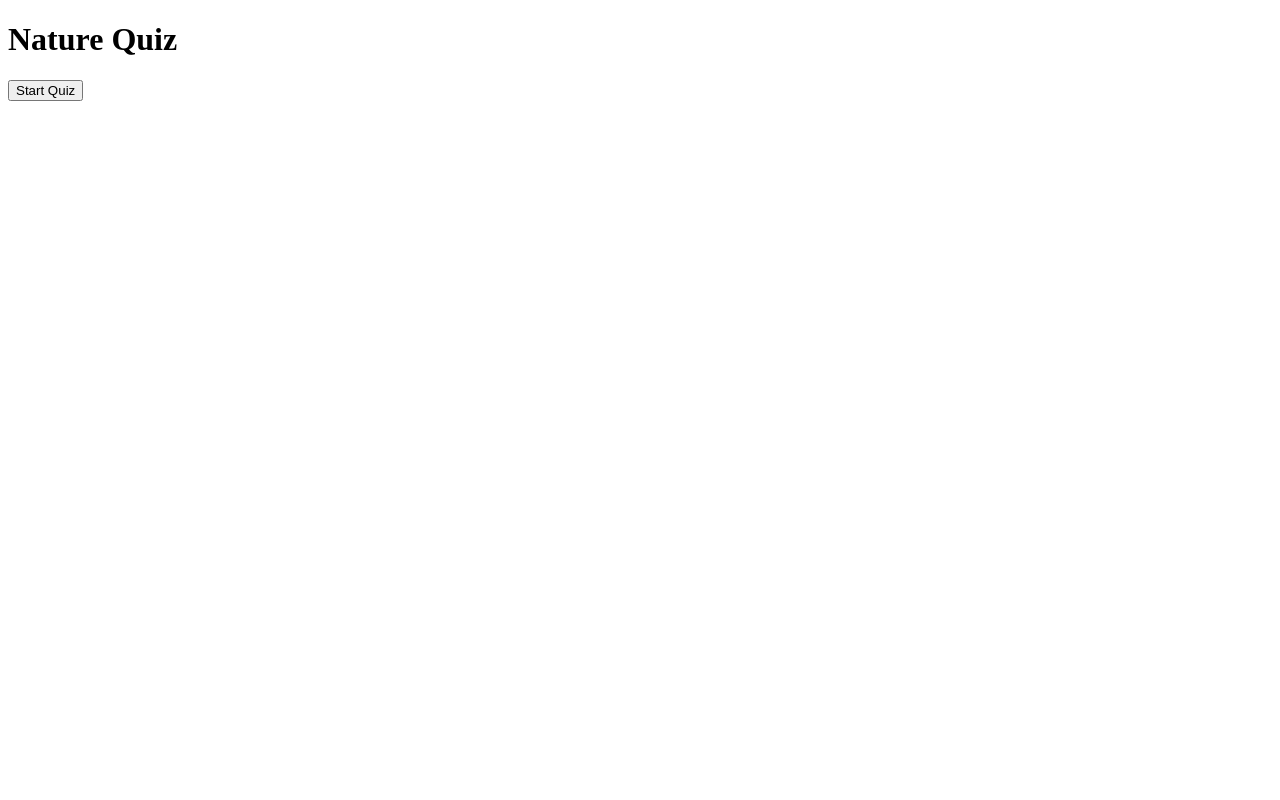
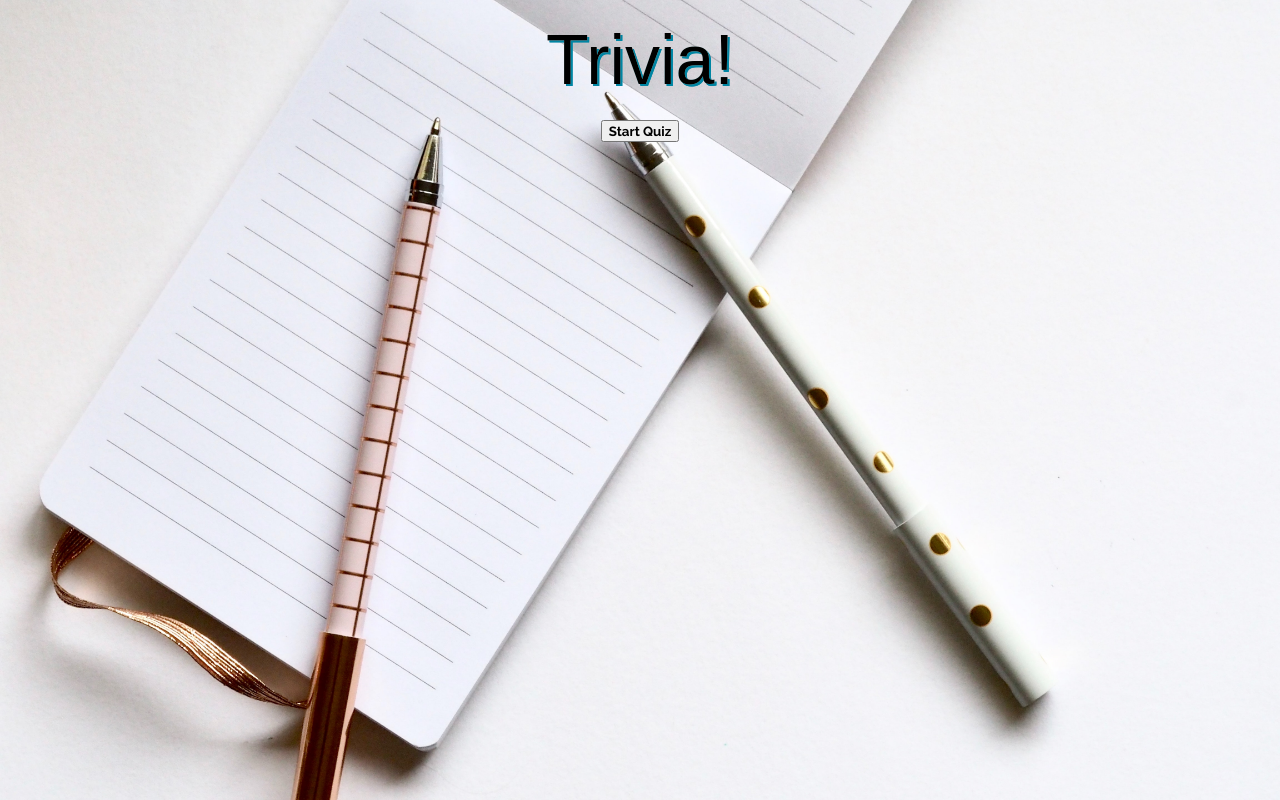
Before and after one commit to pazjenni04/quiz-app_react-ts, a React (Create React App) app: page / in a window 1280 px wide. Built offline with nearby package versions, Linux system fonts and the light colour scheme.

Commit message:
adding styling to quiz

```diff
--- /dev/null
+++ b/src/App.styles.tsx
@@ -0,0 +1,64 @@
+import styled, { createGlobalStyle } from "styled-components";
+import BackgroundImage from "./images/trivia.jpg";
+
+export const GlobalStyle = createGlobalStyle`
+html {
+  height: 100%;
+}
+
+body {
+  background-image: url(${BackgroundImage});
+  background-size: cover;
+  margin: 0;
+  padding: 0;
+  display: flex;
+  justify-content: center;
+}
+
+* {
+  box-sizing: border-box;
+  font-family: 'Raleway', sans-serif;
+
+}
+
+`;
+
+export const Wrapper = styled.div`
+  max-width: 1100px;
+  display: flex;
+  flex-direction: column;
+  align-items: center;
+
+  // styles the p tag in the wrapper
+  > p {
+    color: purple;
+  }
+
+  .score {
+    color: #fff;
+    font-size: 2rem;
+    margin: 0;
+  }
+
+  h1 {
+    font-family: Fascinate Inline, Haettenschweiler, "Arial Narrow Bold",
+      sans-serif;
+    background-image: linear-gradient(180deg, #fff, #87f1ff);
+    background-size: 100%;
+    background-clip: text;
+    // --webkit-background-clip: text;
+    // --webkit-text-fill-color: transparent;
+    // --moz-background-clip: text;
+    // --moz-text-fill-color: transparent;
+    font-weight: 400;
+    filter: drop-shadow(2px 2px #0085a3);
+    font-size: 70px;
+    text-align: center;
+    margin: 20px;
+  }
+
+  .start .next {
+    cursor: pointer;
+    background: linear-gradient();
+  }
+`;
--- a/src/App.tsx
+++ b/src/App.tsx
@@ -6,7 +6,10 @@ import { fetchQuizQuestions } from "./API";
 // types
 import { QuestionState, Difficulty } from "./API";
 
-type AnswerObject = {
+// styles
+import { GlobalStyle, Wrapper } from "./App.styles";
+
+export type AnswerObject = {
   question: string;
   answer: string;
   correct: boolean;
@@ -79,8 +82,10 @@ function App() {
   console.log(questions);
 
   return (
-    <div className="App">
-      <h1>Nature Quiz</h1>
+    <>
+      <GlobalStyle />
+      <Wrapper>
+        <h1>Trivia!</h1>
         {/* display button if gameover or have reached the last of the questions */}
         {gameover || userAnswers.length === TOTAL_QUESTIONS ? (
           <button className="start" onClick={startQuiz}>
@@ -90,7 +95,7 @@ function App() {
         ) : null}
 
         {/* displays score if not gameover */}
-      {!gameover ? <p className="score">Score: </p> : null}
+        {!gameover ? <p className="score">Score: {score}</p> : null}
         {/* will display loading if loading */}
         {loading && <p>Loading questions....</p>}
         {/* if not loading and the game is not over then will display question cards */}
@@ -112,7 +117,8 @@ function App() {
             Next
           </button>
         ) : null}
-    </div>
+      </Wrapper>
+    </>
   );
 }
 
--- a/src/components/QuestionCard.tsx
+++ b/src/components/QuestionCard.tsx
@@ -1,10 +1,13 @@
 import React from "react";
+// types
+import { AnswerObject } from "../App";
 
 type Props = {
   question: string;
   answers: string[];
-  callback: any;
-  userAnswer: any;
+  // not returning anything so return void
+  callback: (e: React.MouseEvent<HTMLButtonElement>) => void;
+  userAnswer: AnswerObject | undefined;
   questionNumber: number;
   totalQuestions: number;
 };
@@ -27,7 +30,9 @@ const QuestionCard: React.FC<Props> = ({
     <div>
       {answers.map((answer) => (
         <div key={answer}>
-          <button disabled={userAnswer} value={answer} onClick={callback}>
+          {/* double exclamation or double bang converts a truthy or falsy value to "true" or "false" */}
+          {/* needed to add a boolean value to disabled so added "double bang" so can convert to true or false */}
+          <button disabled={!!userAnswer} value={answer} onClick={callback}>
             <span dangerouslySetInnerHTML={{ __html: answer }} />
           </button>
         </div>
```
Also changed, not shown: src/images/trivia.jpg (added), 1 other file (tests, documents, lock files or other folders). Lines whose indentation alone changed are shown as unchanged.
